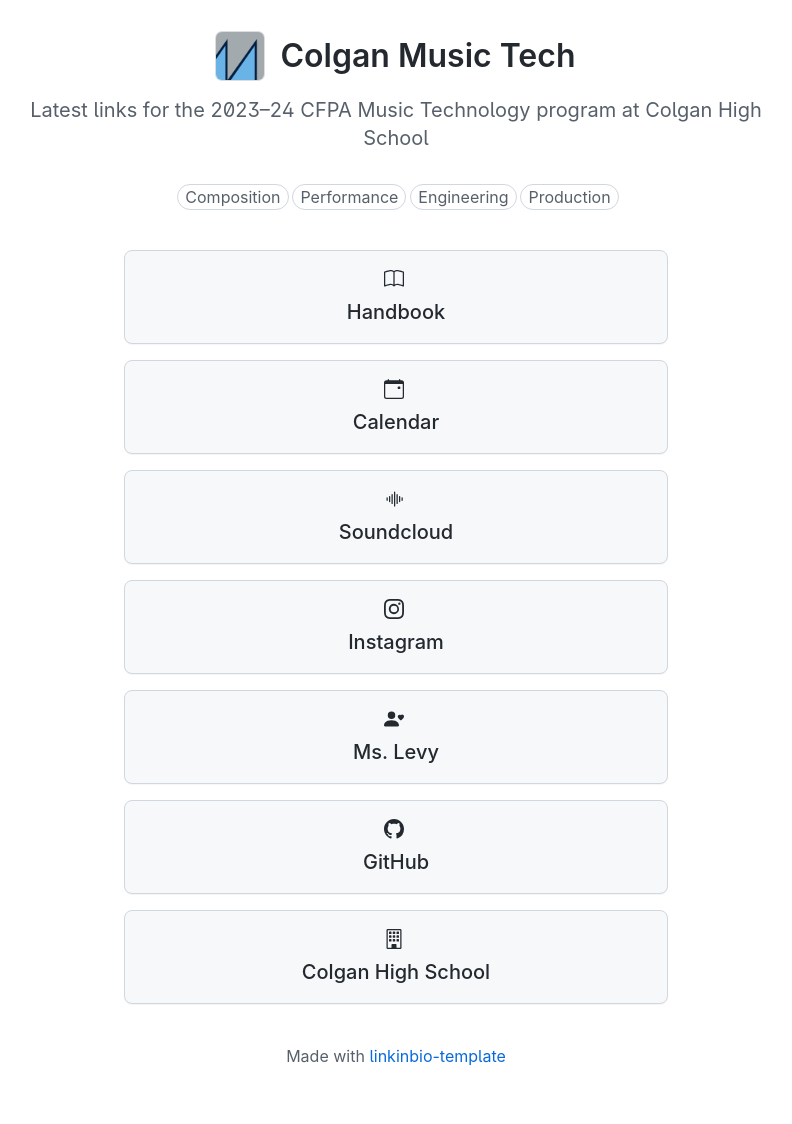
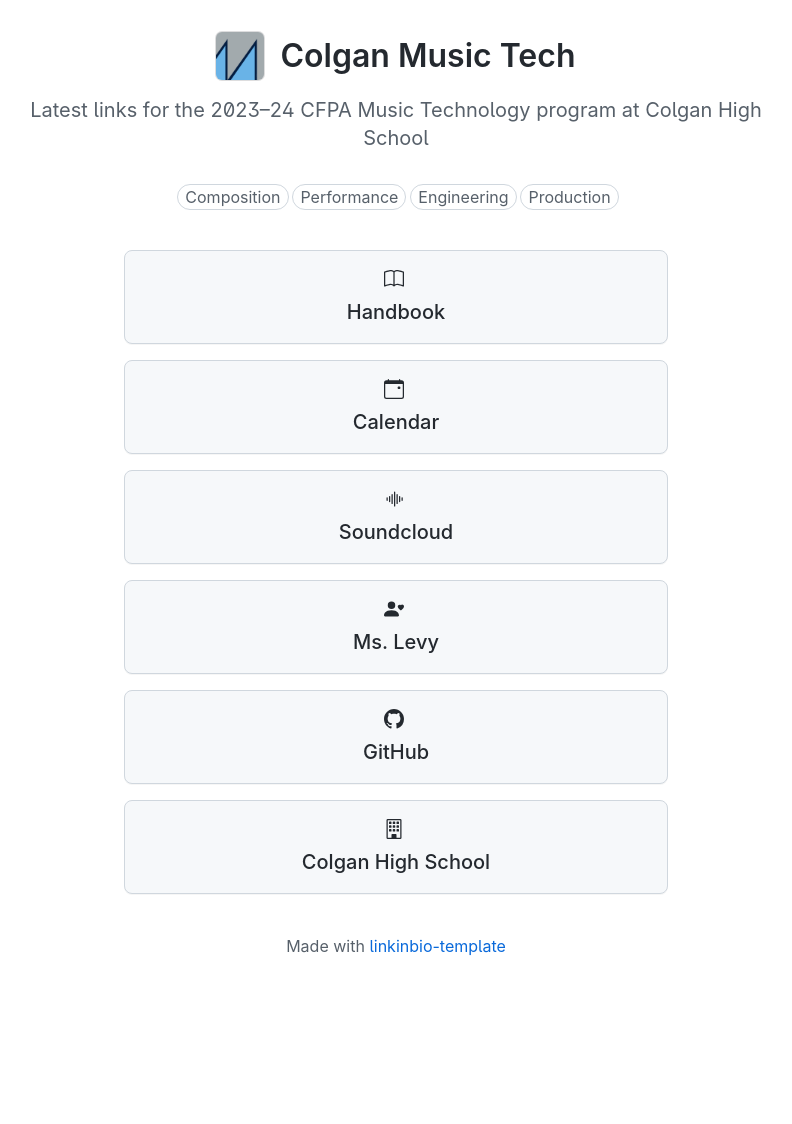
Before and after one commit to colganmusictech/colganmusictech.github.io, a Jekyll site: the page built from index.md, in a window 1280 px wide. Shown: the whole page, without its empty margins (244-1036 px from the left). Built offline with Jekyll 4.4.1, drawn with Linux system fonts in a browser that asks for light colours; our own code applies the rules of GitHub Pages for plain Markdown files; after the commit the page ends 1014 px from its top, so only the background shows below that.

Commit message:
Update links.yml
erased instagram

```diff
--- a/_data/links.yml
+++ b/_data/links.yml
@@ -7,9 +7,6 @@
 - text: Soundcloud
   url: https://soundcloud.com/colganmusictech
   icon: soundwave
-- text: Instagram
-  url: https://www.instagram.com/colganmusictech/?hl=en
-  icon: instagram
 - text: Ms. Levy
   url: https://sophialevy.com/
   icon: person-heart
```
